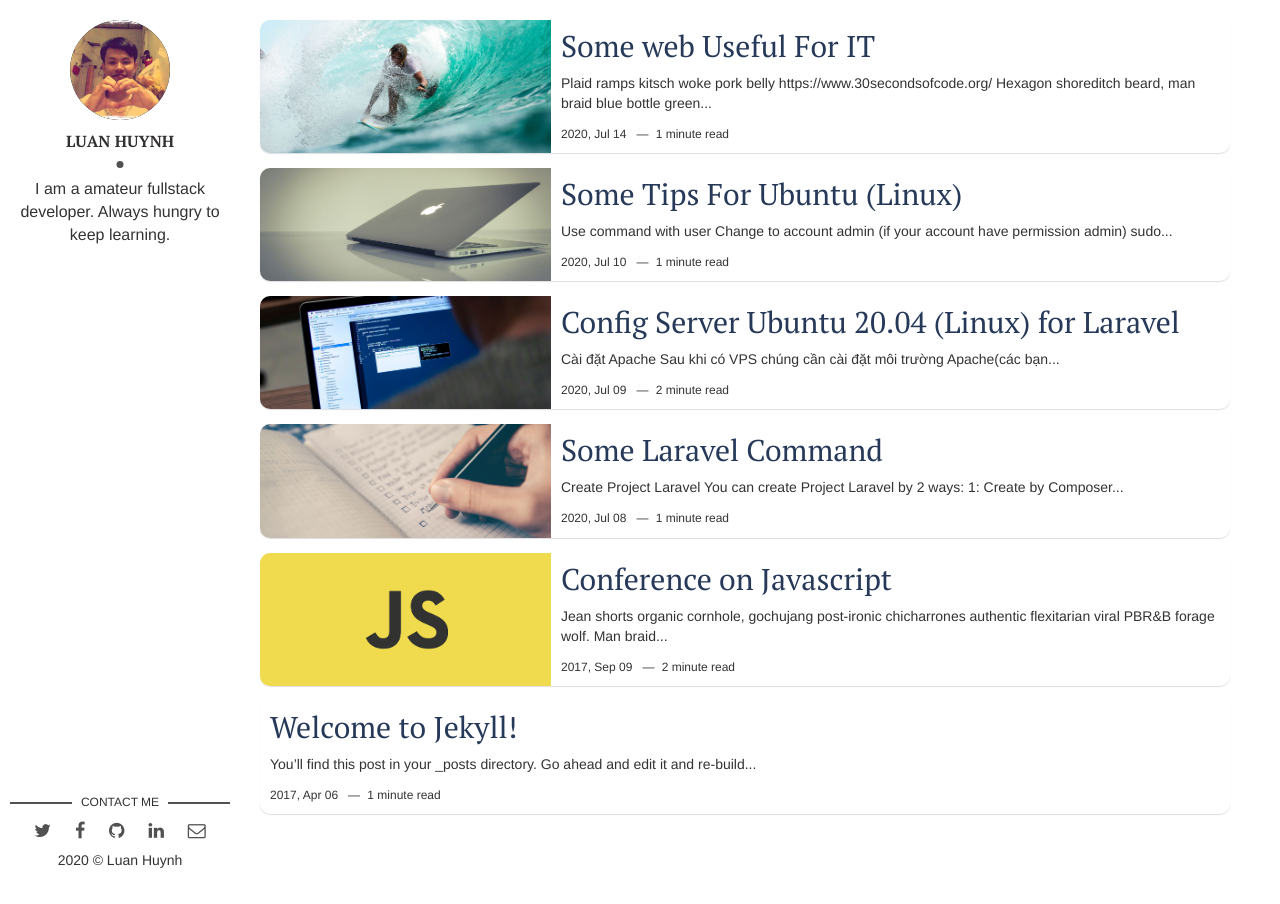
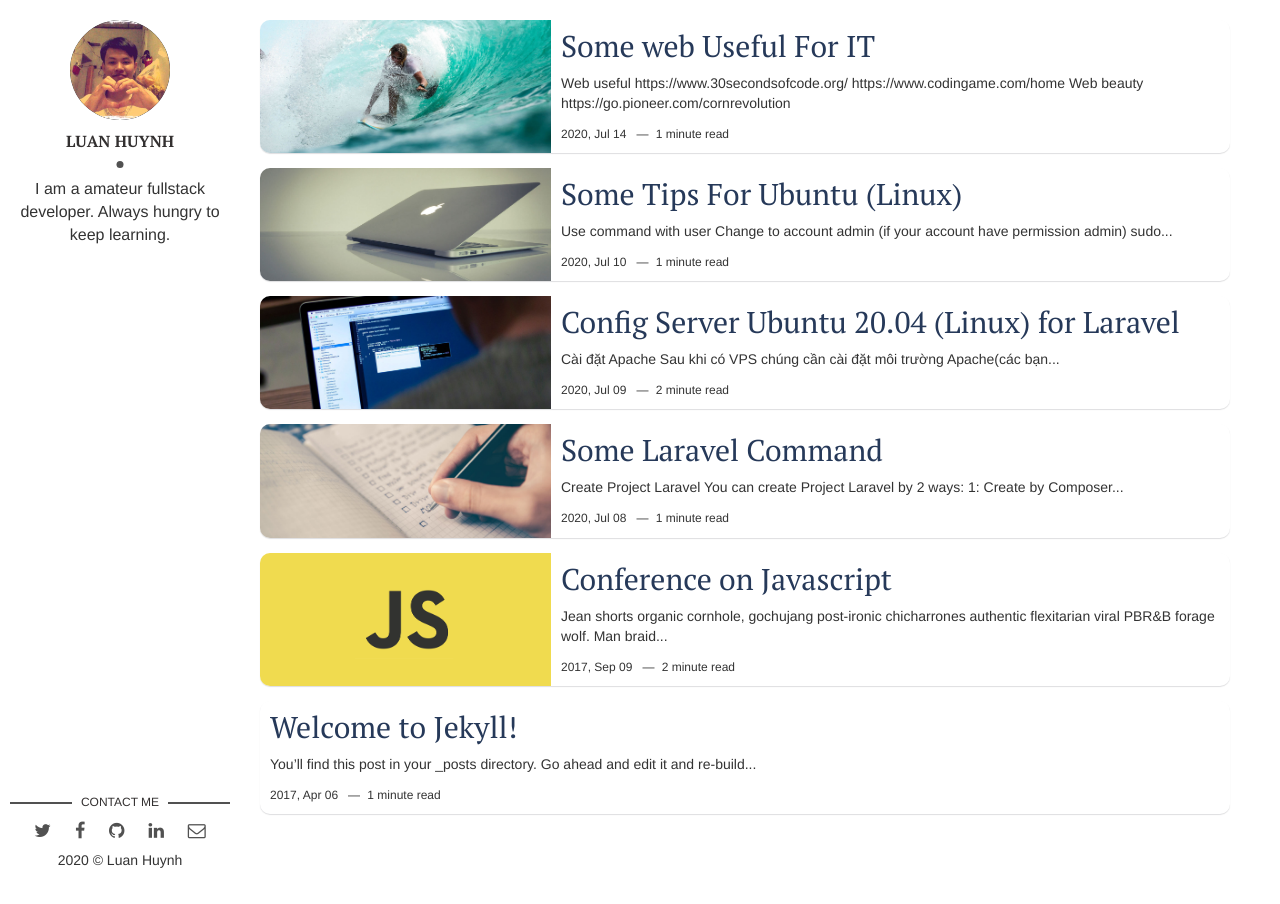
Before and after one commit to minhluan2292/blog, a Jekyll site: the page built from index.html, in a window 1280 px wide. Built offline with Jekyll 4.4.1, drawn with Linux system fonts in a browser that asks for light colours; the list of posts is cut into pages by our own code.

Commit message:
Update 2020-07-14-some-web-useful-for-it.markdown

```diff
--- a/_posts/2020-07-14-some-web-useful-for-it.markdown
+++ b/_posts/2020-07-14-some-web-useful-for-it.markdown
@@ -8,17 +8,13 @@ fig-caption: # Add figcaption (optional)
 tags: [Web, Useful]
 ---
 
-## Plaid ramps kitsch woke pork belly
+## Web useful
+
 * https://www.30secondsofcode.org/
+* https://www.codingame.com/home
 
 ![I and My friends]({{site.baseurl}}/assets/img/we-in-rest.jpg)
 
+## Web beauty
 
-
->Hexagon shoreditch beard, man braid blue bottle green juice thundercats viral migas next level ugh. Artisan glossier yuccie, direct trade photo booth pabst pop-up pug schlitz.
-
-
-* Hexagon shoreditch beard
-* Intelligentsia narwhal austin
-* Literally meditation four
-* Microdosing hoodie woke
+* https://go.pioneer.com/cornrevolution
```
